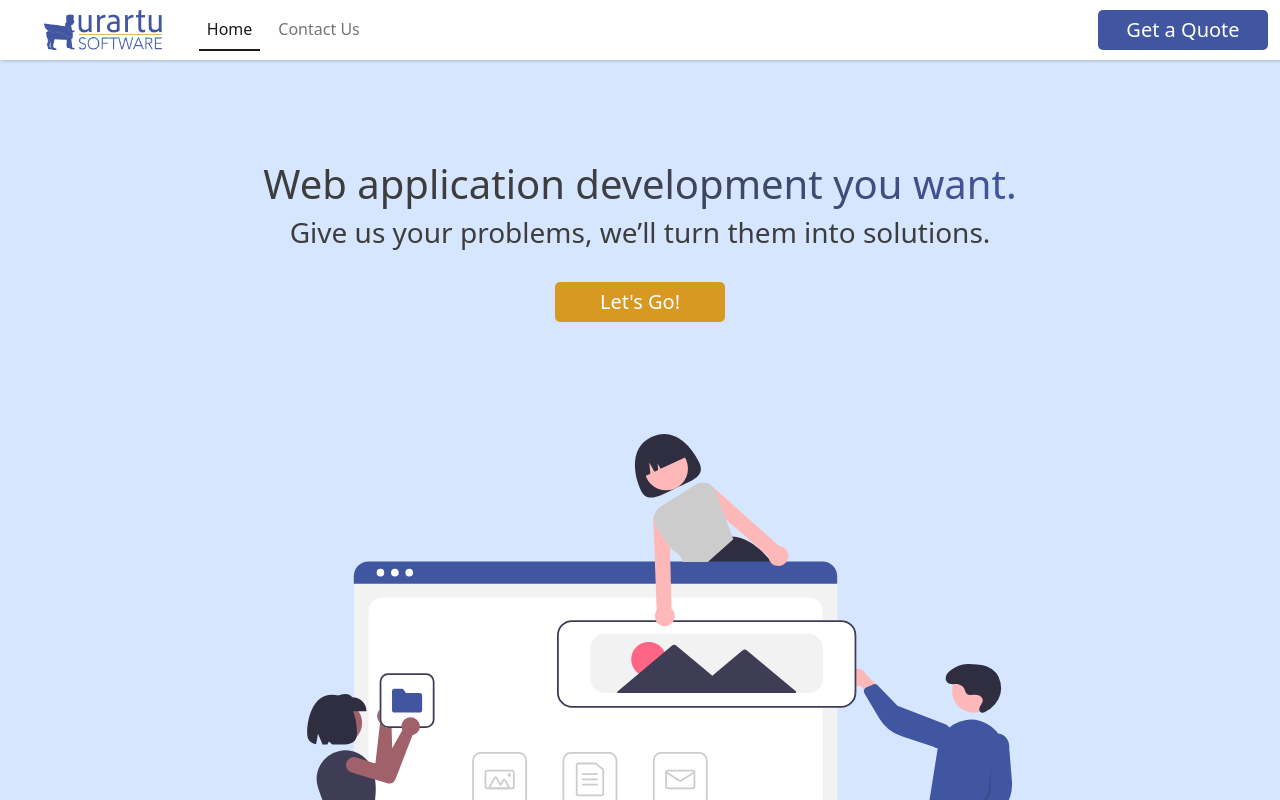
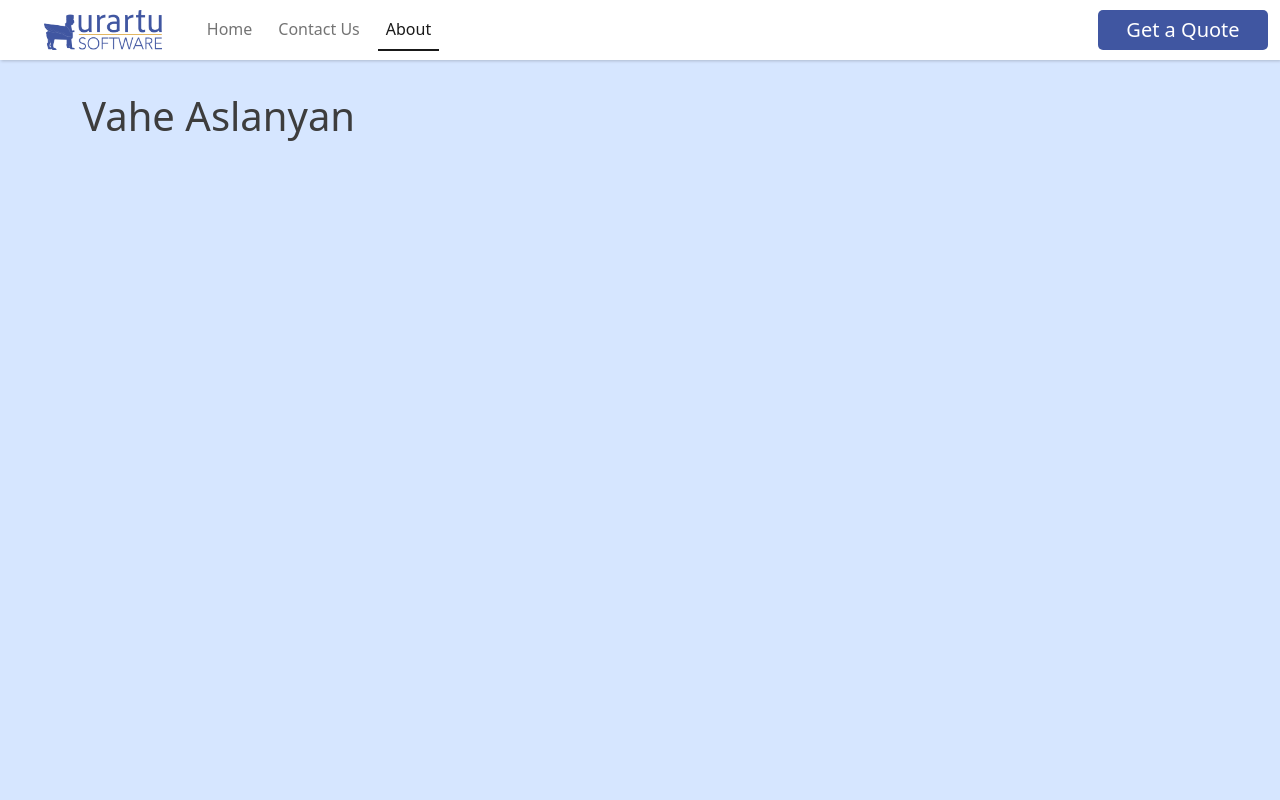
Before and after one commit to vaheaslanyan/urartusoftware-ui, an Angular app: page /about in a window 1280 px wide. Before the commit this address led to /home. Shown: the top 800 px of the page. Built offline with nearby package versions, Linux system fonts and the light colour scheme.

Commit message:
Add portfolio component and minor global UI improvments:

```diff
--- a/src/app/app-routing.module.ts
+++ b/src/app/app-routing.module.ts
@@ -3,6 +3,7 @@ import { RouterModule, Routes } from '@angular/router';
 import { ConfirmationPageComponent } from './components/confirmation-page/confirmation-page.component';
 import { ContactComponent } from './components/contact/contact.component';
 import { LandingComponent } from './components/landing/landing.component';
+import { PortfolioComponent } from './components/portfolio/portfolio.component';
 
 const routes: Routes = [
   {
@@ -17,6 +18,10 @@ const routes: Routes = [
     path: 'confirmation',
     component: ConfirmationPageComponent
   },
+  {
+    path: 'about',
+    component: PortfolioComponent
+  },
   /* MAKE SURE THIS IS ALWAYS LAST*/
   {
     path: '**',
--- a/src/app/app.component.scss
+++ b/src/app/app.component.scss
@@ -1,3 +1,3 @@
 #appMainDiv {
-    padding-top: 0px;
+    padding-top: calc(var(--navbar-height) + 2rem);
 }
--- a/src/app/app.module.ts
+++ b/src/app/app.module.ts
@@ -13,6 +13,7 @@ import { ContactFormComponent } from './components/contact/contact-form/contact-
 import { HttpClientModule } from '@angular/common/http';
 import { AlertComponent } from './components/shared/alert/alert.component';
 import { ConfirmationPageComponent } from './components/confirmation-page/confirmation-page.component';
+import { PortfolioComponent } from './components/portfolio/portfolio.component';
 
 @NgModule({
   declarations: [
@@ -23,7 +24,8 @@ import { ConfirmationPageComponent } from './components/confirmation-page/confir
     ContactComponent,
     ContactFormComponent,
     AlertComponent,
-    ConfirmationPageComponent
+    ConfirmationPageComponent,
+    PortfolioComponent
   ],
   imports: [
     BrowserModule,
--- a/src/app/components/contact/contact.component.scss
+++ b/src/app/components/contact/contact.component.scss
@@ -1,5 +1,4 @@
 #contactMainDiv {
-    margin-top: 3rem;
     margin-bottom: 10rem;
 }
 
--- a/src/app/components/landing/landing.component.scss
+++ b/src/app/components/landing/landing.component.scss
@@ -1,5 +1,5 @@
 #mainDiv {
-    margin-top: 10rem;
+    margin-top: 5rem;
     margin-bottom: 5rem;
 }
 
--- a/src/app/components/navbar/navbar.component.html
+++ b/src/app/components/navbar/navbar.component.html
@@ -12,6 +12,9 @@
           <li class="nav-item">
             <a class="nav-link" aria-current="page" routerLink="contact" routerLinkActive="active">Contact Us</a>
           </li>
+          <li class="nav-item">
+            <a class="nav-link" aria-current="page" routerLink="about" routerLinkActive="active">About</a>
+          </li>
         </ul>
         <form class="d-flex">
           <app-custom-button routerLink="contact" id="navbarContactBtn" [name]="'Get a Quote'" [style]="contactButtonStyle"></app-custom-button>
--- /dev/null
+++ b/src/app/components/portfolio/portfolio.component.html
@@ -0,0 +1,8 @@
+<div class="container">
+    <div class="row">
+        <div class="col">
+            <h1>Vahe Aslanyan</h1>
+        </div>
+        <div class="col"></div>
+    </div>
+</div>
--- /dev/null
+++ b/src/app/components/portfolio/portfolio.component.scss
@@ -0,0 +1,3 @@
+.container {
+
+}
--- a/src/index.html
+++ b/src/index.html
@@ -3,6 +3,11 @@
 <head>
   <meta charset="utf-8">
   <meta name="theme-color" content="#4056A1" />
+  <!-- og: Open Graph settings for link preview -->
+  <meta property="og:image" content="https://res.cloudinary.com/dolmkfdxb/image/upload/v1679336285/urartusoftware/UrartuSoftwareAlt-01_hor7xj.jpg" />
+  <meta property="og:description" content="Complex problems, elegant solutions." />
+  <meta property="og:url"content="http://urartusoftware.com" />
+  <meta property="og:title" content="Urartu Software" />
   <title>Urartu Software</title>
   <base href="/">
   <meta name="viewport" content="width=device-width, initial-scale=1">
```
Also changed, not shown: src/app/components/portfolio/portfolio.component.ts (added, +10 -0 lines), 1 other file (tests, documents, lock files or other folders).
